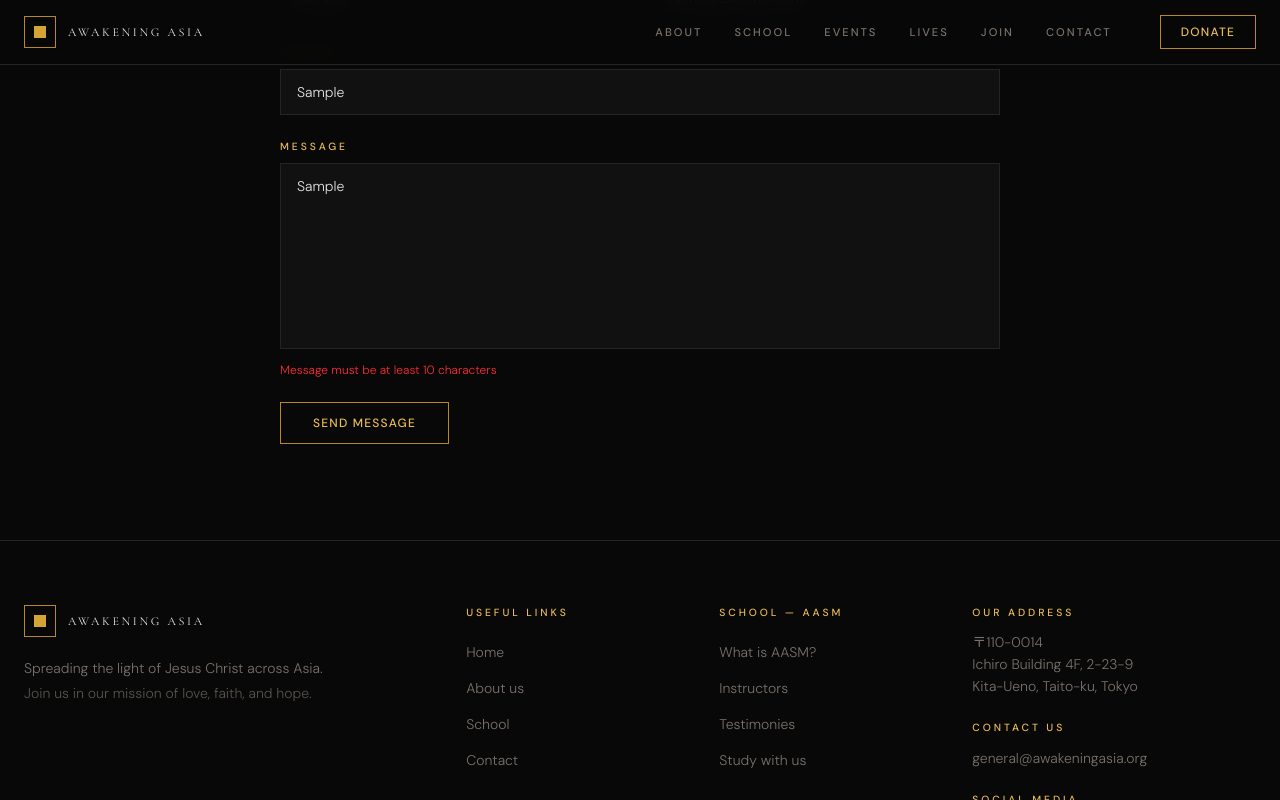
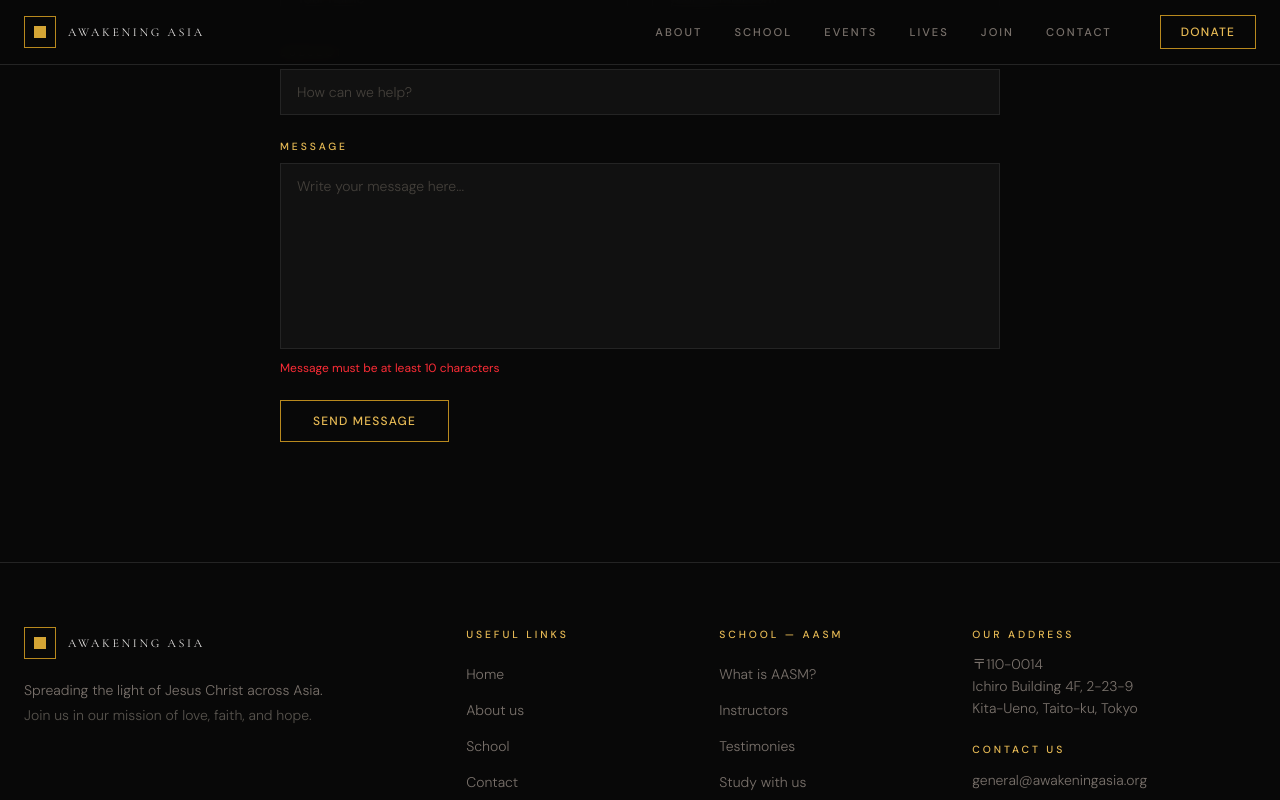
Before and after one commit to ichavesbr/awakening-asia, a Next.js app: page /contact in a window 1280 px wide. Both pictures are taken after typing "Sample", "name@example.com", "Sample", "Sample" into the empty fields and a click on the button "SEND MESSAGE". Shown: the part 614-1414 px from the top of the page. Built offline with nearby package versions, Linux system fonts and the light colour scheme.

Commit message:
refactore contact form validation, remove web3forms api

```diff
--- a/app/contact/ContactPage.tsx
+++ b/app/contact/ContactPage.tsx
@@ -1,81 +1,10 @@
 "use client"
 
-import { useState } from "react"
-import { z } from "zod"
-
-const contactSchema = z.object({
-  name: z.string().min(2, "Name must be at least 2 characters"),
-  email: z.email("Please enter a valid email address"),
-  subject: z.string().min(3, "Subject must be at least 3 characters"),
-  message: z.string().min(10, "Message must be at least 10 characters"),
-})
-
-type ContactForm = z.infer<typeof contactSchema>
-type FormErrors = Partial<Record<keyof ContactForm, string>>
-
-const ACCESS_KEY = "f86cd165-d79b-4ad8-9a2b-a1159bf6e0ea"
+import { useActionState } from "react"
+import { formAction } from "./actions"
 
 export default function ContactPage() {
-  const [form, setForm] = useState<ContactForm>({ name: "", email: "", subject: "", message: "" })
-  const [errors, setErrors] = useState<FormErrors>({})
-  const [loading, setLoading] = useState(false)
-  const [submitted, setSubmitted] = useState(false)
-  const [apiError, setApiError] = useState<string | null>(null)
-
-  function handleChange(e: React.ChangeEvent<HTMLInputElement | HTMLTextAreaElement>) {
-    const { name, value } = e.target
-
-    setForm(prev => ({ ...prev, [name]: value }))
-
-    if (errors[name as keyof ContactForm]) {
-      setErrors(prev => ({ ...prev, [name]: undefined }))
-    }
-  }
-
-  async function handleSubmit(e: React.FormEvent<HTMLFormElement>) {
-    e.preventDefault()
-    setApiError(null)
-
-    const result = contactSchema.safeParse(form)
-    if (!result.success) {
-      const fieldErrors: FormErrors = {}
-      for (const issue of result.error.issues) {
-        const field = issue.path[0] as keyof ContactForm
-        if (!fieldErrors[field]) fieldErrors[field] = issue.message
-      }
-      setErrors(fieldErrors)
-      return
-    }
-
-    setErrors({})
-    setLoading(true)
-
-    try {
-      const formData = new FormData()
-      formData.append("access_key", ACCESS_KEY)
-      formData.append("name", form.name)
-      formData.append("email", form.email)
-      formData.append("subject", form.subject)
-      formData.append("message", form.message)
-
-      const response = await fetch("https://api.web3forms.com/submit", {
-        method: "POST",
-        body: formData,
-      })
-
-      const data = await response.json()
-
-      if (data.success) {
-        setSubmitted(true)
-      } else {
-        setApiError(data.message ?? "Something went wrong. Please try again.")
-      }
-    } catch {
-      setApiError("Network error. Please check your connection and try again.")
-    } finally {
-      setLoading(false)
-    }
-  }
+  const [data, action, isPending] = useActionState(formAction, null)
 
   const fieldClass =
     "w-full bg-dark-800 border border-dark-600 text-stone-200 text-sm font-light px-4 py-3 placeholder:text-stone-700 focus:outline-none focus:border-gold-600 transition-colors duration-200"
@@ -97,52 +26,22 @@ export default function ContactPage() {
 
       <section className="py-24">
         <div className="max-w-3xl mx-auto px-6">
-          {submitted ? (
-            <div className="border border-dark-600 p-10 text-center">
-              <div className="w-10 h-px bg-gold-400 mx-auto mb-6" />
-              <h3 className="font-serif text-3xl text-stone-100 font-light mb-3">
-                Thank <em>You</em>
-              </h3>
-              <p className="text-stone-400 font-light leading-relaxed">
-                Your message has been received. We&apos;ll be in touch soon.
-              </p>
-            </div>
-          ) : (
-            <form onSubmit={handleSubmit} className="space-y-6" noValidate>
-              {apiError && (
-                <p className="text-red-500 text-sm font-light border border-red-900 px-4 py-3">{apiError}</p>
-              )}
-
+          <form action={action} className="space-y-6" noValidate>
             <div className="grid sm:grid-cols-2 gap-6">
               <div>
                 <label className="section-label block mb-2" htmlFor="name">
                   Name
                 </label>
-                  <input
-                    id="name"
-                    name="name"
-                    type="text"
-                    value={form.name}
-                    onChange={handleChange}
-                    placeholder="Your name"
-                    className={fieldClass}
-                  />
-                  {errors.name && <p className="mt-1.5 text-red-500 text-xs font-light">{errors.name}</p>}
+                <input id="name" name="name" type="text" placeholder="Your name" className={fieldClass} />
+                {data?.errors?.name && <p className="text-red-500 text-xs mt-1">{data?.errors?.name[0]}</p>}
               </div>
+
               <div>
                 <label className="section-label block mb-2" htmlFor="email">
                   Email
                 </label>
-                  <input
-                    id="email"
-                    name="email"
-                    type="email"
-                    value={form.email}
-                    onChange={handleChange}
-                    placeholder="your@email.com"
-                    className={fieldClass}
-                  />
-                  {errors.email && <p className="mt-1.5 text-red-500 text-xs font-light">{errors.email}</p>}
+                <input id="email" name="email" type="email" placeholder="your@email.com" className={fieldClass} />
+                {data?.errors?.email && <p className="text-red-500 text-xs mt-1">{data?.errors?.email[0]}</p>}
               </div>
             </div>
 
@@ -150,16 +49,8 @@ export default function ContactPage() {
               <label className="section-label block mb-2" htmlFor="subject">
                 Subject
               </label>
-                <input
-                  id="subject"
-                  name="subject"
-                  type="text"
-                  value={form.subject}
-                  onChange={handleChange}
-                  placeholder="How can we help?"
-                  className={fieldClass}
-                />
-                {errors.subject && <p className="mt-1.5 text-red-500 text-xs font-light">{errors.subject}</p>}
+              <input id="subject" name="subject" type="text" placeholder="How can we help?" className={fieldClass} />
+              {data?.errors?.subject && <p className="text-red-500 text-xs mt-1">{data?.errors?.subject[0]}</p>}
             </div>
 
             <div>
@@ -170,29 +61,21 @@ export default function ContactPage() {
                 id="message"
                 name="message"
                 rows={8}
-                  value={form.message}
-                  onChange={handleChange}
                 placeholder="Write your message here..."
                 className={`${fieldClass} resize-none`}
               />
-                {errors.message && <p className="mt-1.5 text-red-500 text-xs font-light">{errors.message}</p>}
+              {data?.errors?.message && <p className="text-red-500 text-xs mt-1">{data?.errors?.message[0]}</p>}
             </div>
 
             <button
               type="submit"
-                disabled={loading}
+              disabled={isPending}
               className="px-8 py-3 border border-gold-600 text-gold-400 text-xs tracking-widest uppercase font-medium transition-all duration-200 hover:bg-gold-500 hover:text-dark-900 cursor-pointer disabled:opacity-60 disabled:cursor-not-allowed flex items-center gap-3">
-                {loading ? (
-                  <>
-                    <span className="w-3 h-3 border border-gold-400 border-t-transparent rounded-full animate-spin" />
-                    Sending...
-                  </>
-                ) : (
-                  "Send Message"
-                )}
+              {isPending ? "Sending..." : "Send Message"}
             </button>
+            {data?.status === "success" && <p className="text-green-500 text-sm">{data.message}</p>}
+            {data?.status === "error" && <p className="text-red-500 text-sm">{data.message}</p>}
           </form>
-          )}
         </div>
       </section>
     </main>
--- /dev/null
+++ b/app/contact/actions.ts
@@ -0,0 +1,41 @@
+"use server"
+
+import { contactFormSchema } from "../lib/zodSchema"
+
+export async function formAction(prevState: unknown, formData: FormData) {
+  // retorna objeto (result):
+  // {
+  //    success: true ou false,
+  //    error: Error [ZodError]:{...} ou undefined,
+  //    data:{...}
+  // }
+
+  // 1. validar form
+  // Object.fromEntries(formData) converte tudo em objeto de uma vez
+  // melhor que converter um por um com formData.get()
+  const result = contactFormSchema.safeParse(Object.fromEntries(formData))
+
+  // 2. tratar erros
+  if (!result.success) {
+    return {
+      status: "error",
+      errors: result.error.flatten().fieldErrors,
+      // envia para o client component os erros assim:
+      // data.errors?.name?.[0]
+      // data.errors?.email?.[0]
+      // data.errors?.subject?.[0]
+      // data.errors?.message?.[0]
+    }
+  }
+
+  // 3. preparar dados
+  const { name, email, subject, message } = result.data
+  console.log("resultado do sucesso: ", result.data)
+
+  // 4. retornar dados
+  return {
+    status: "success",
+    message: "message sent successfully",
+    data: result.data,
+  }
+}
--- /dev/null
+++ b/app/lib/zodSchema.ts
@@ -0,0 +1,8 @@
+import z from "zod"
+
+export const contactFormSchema = z.object({
+  name: z.string().min(2, "Name must be at least 2 characters"),
+  email: z.email("Please enter a valid email address"),
+  subject: z.string().min(3, "Subject must be at least 3 characters"),
+  message: z.string().min(10, "Message must be at least 10 characters"),
+})
```
Lines whose indentation alone changed are shown as unchanged.
